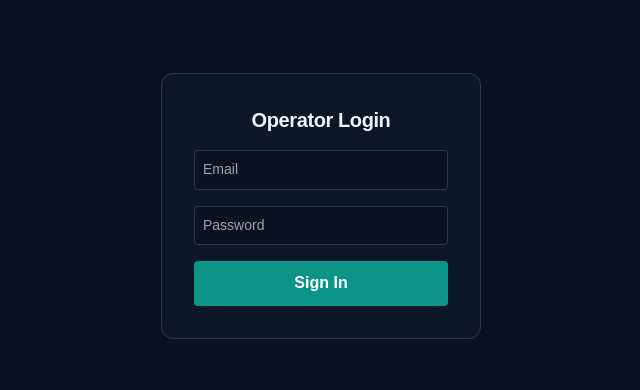
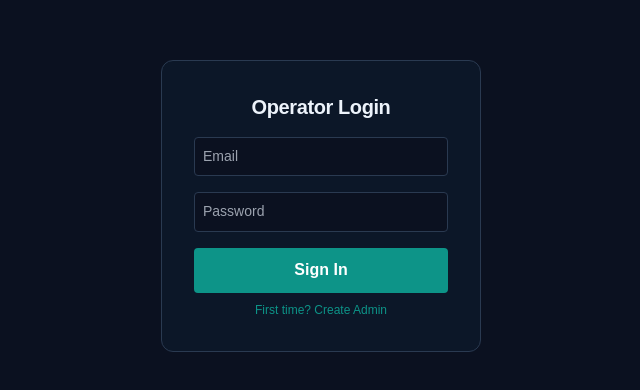
Before and after one commit to DevinAiUk/InstaOnPC-System-Factory, a Next.js app: page /login in a window 1280 px wide. Shown: the part 194-584 px from the top of the page, without its empty margins (319-959 px from the left). Built offline with nearby package versions, Linux system fonts and the light colour scheme; no server answers.

Commit message:
feat: add sign-up support to login page, update auth client configuration, and add admin creation script

```diff
--- a/src/app/login/page.tsx
+++ b/src/app/login/page.tsx
@@ -4,14 +4,28 @@ import { authClient } from "@/lib/auth-client";
 import { useRouter } from "next/navigation";
 
 export default function LoginPage() {
+  const [isSignUp, setIsSignUp] = useState(false);
   const [email, setEmail] = useState("");
   const [password, setPassword] = useState("");
   const [error, setError] = useState("");
   const router = useRouter();
 
-  const handleLogin = async (e: React.FormEvent) => {
+  const handleAuth = async (e: React.FormEvent) => {
     e.preventDefault();
     setError("");
+
+    if (isSignUp) {
+      const { error: signUpError } = await authClient.signUp.email({
+        email,
+        password,
+        name: "Operator",
+      });
+      if (signUpError) {
+        setError(signUpError.message);
+        return;
+      }
+    }
+
     const { error: signInError } = await authClient.signIn.email({
       email,
       password,
@@ -26,8 +40,8 @@ export default function LoginPage() {
 
   return (
     <div style={{ display: 'flex', justifyContent: 'center', alignItems: 'center', height: '100vh', background: 'var(--paper)', color: 'var(--ink)' }}>
-      <form onSubmit={handleLogin} style={{ display: 'flex', flexDirection: 'column', gap: '16px', background: 'var(--sidebar)', padding: '32px', borderRadius: 'var(--radius)', border: '1px solid var(--line)', width: '320px' }}>
-        <h2 style={{ margin: 0, textAlign: 'center' }}>Operator Login</h2>
+      <form onSubmit={handleAuth} style={{ display: 'flex', flexDirection: 'column', gap: '16px', background: 'var(--sidebar)', padding: '32px', borderRadius: 'var(--radius)', border: '1px solid var(--line)', width: '320px' }}>
+        <h2 style={{ margin: 0, textAlign: 'center' }}>{isSignUp ? "Create Admin" : "Operator Login"}</h2>
         {error && <div style={{ color: 'red', fontSize: '14px', textAlign: 'center' }}>{error}</div>}
         <input
           type="email"
@@ -45,8 +59,11 @@ export default function LoginPage() {
           required
           style={{ padding: '8px', borderRadius: '4px', border: '1px solid var(--line)', background: 'var(--paper)', color: 'white' }}
         />
-        <button type="submit" style={{ padding: '10px', background: '#0d9488', color: 'white', border: 'none', borderRadius: '4px', fontWeight: 'bold' }}>
-          Sign In
+        <button type="submit" style={{ padding: '10px', background: '#0d9488', color: 'white', border: 'none', borderRadius: '4px', fontWeight: 'bold', cursor: 'pointer' }}>
+          {isSignUp ? "Create User" : "Sign In"}
+        </button>
+        <button type="button" onClick={() => setIsSignUp(!isSignUp)} style={{ background: 'transparent', border: 'none', color: '#0d9488', cursor: 'pointer', fontSize: '12px', marginTop: '-8px' }}>
+          {isSignUp ? "Back to Login" : "First time? Create Admin"}
         </button>
       </form>
     </div>
--- a/src/lib/auth-client.ts
+++ b/src/lib/auth-client.ts
@@ -1,5 +1,5 @@
 import { createAuthClient } from "@neondatabase/auth";
 
-export const authClient = createAuthClient({
-  baseURL: process.env.NEXT_PUBLIC_NEON_AUTH_URL
-});
+export const authClient = createAuthClient(
+  process.env.NEXT_PUBLIC_NEON_AUTH_URL!
+);
```
